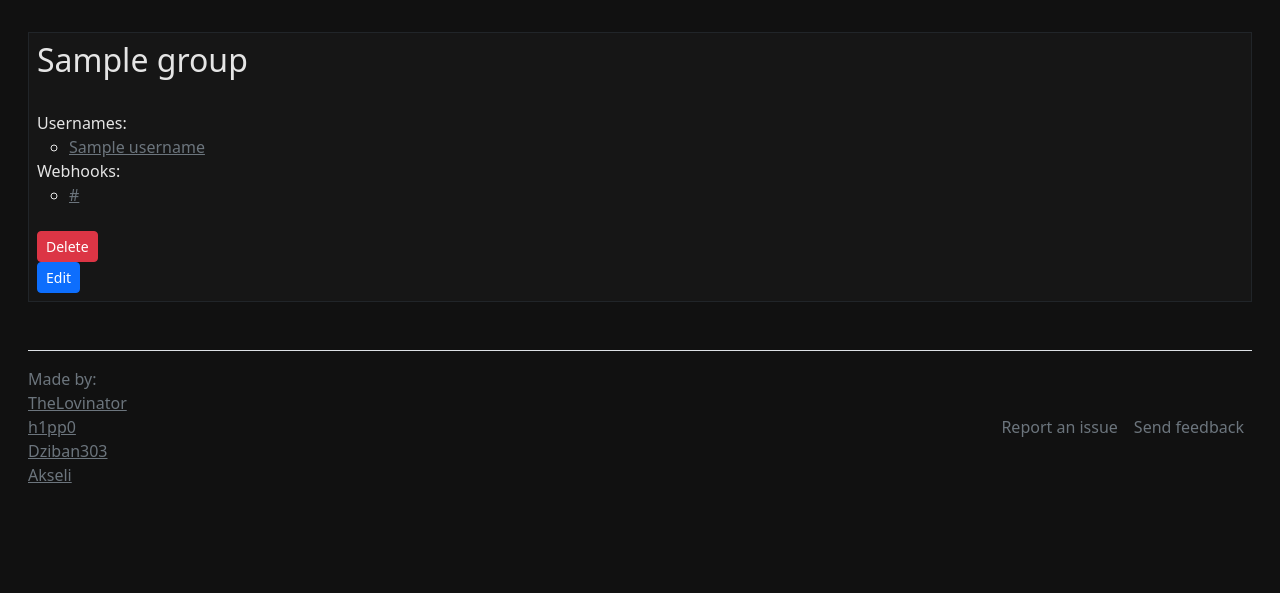
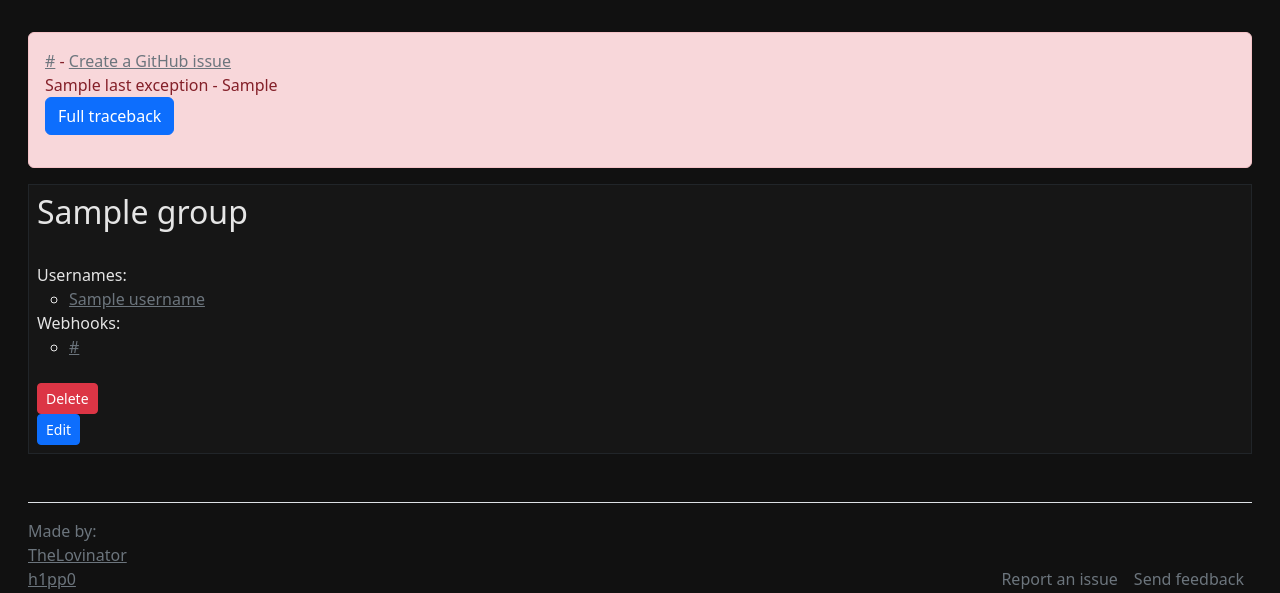
Before and after one commit to TheLovinator1/discord-twitter-webhooks, a FastAPI app: template discord_twitter_webhooks/templates/index.html in a window 1280 px wide. Shown: the part 57-650 px from the top of the page. Run offline with FastAPI, Linux system fonts and the light colour scheme; the template is opened without the code that fills it: most values are stand-ins (such as "Sample title", 1, 10 or a date in 2020); parts of the project's set-up code (start-up, migrations or seed data) failed here and were passed over.

Commit message:
Show feed errors on index page

```diff
--- a/discord_twitter_webhooks/main.py
+++ b/discord_twitter_webhooks/main.py
@@ -7,7 +7,7 @@ from uuid import uuid4
 
 import uvicorn
 from apscheduler.schedulers.background import BackgroundScheduler
-from fastapi import FastAPI, Form, Request, Response
+from fastapi import FastAPI, Form, HTTPException, Request, Response
 from fastapi.responses import HTMLResponse, JSONResponse, RedirectResponse
 from fastapi.staticfiles import StaticFiles
 from fastapi.templating import Jinja2Templates
@@ -63,6 +63,7 @@ async def index(request: Request) -> Response:
         {
             "request": request,
             "groups": list_of_groups,
+            "feeds": list(reader.get_feeds()),
             "app_settings": get_app_settings(reader),
         },
     )
@@ -96,6 +97,7 @@ async def modify(request: Request, uuid: str) -> Response:
     Returns:
         The add page.
     """
+    # Redirect to the index page with an error if the group doesn't exist
     if group := get_group(reader, uuid):
         return templates.TemplateResponse(
             "feed.html",
@@ -109,8 +111,7 @@ async def modify(request: Request, uuid: str) -> Response:
             },
         )
 
-    # Return JSON error
-    return Response(status_code=status.HTTP_404_NOT_FOUND, content=f"Group {uuid} not found")
+    raise HTTPException(status_code=404, detail=f"Group with UUID '{uuid}' not found")
 
 
 @app.post("/feed")
--- a/discord_twitter_webhooks/templates/index.html
+++ b/discord_twitter_webhooks/templates/index.html
@@ -12,6 +12,32 @@
             No groups found. You can add one <a href='{{ url_for("add") }}'>here</a>.
         </div>
     {% endif %}
+    {# Show errors #}
+    {% for feed in feeds %}
+        {% if feed.last_exception %}
+            <div class="alert alert-danger" role="alert">
+                <p>
+                    <a class="text-muted" href="{{ feed.url }}">{{ feed.url }}</a> -
+                    <a class="text-muted"
+                       href="https://github.com/thelovinator1/discord-twitter-webhooks/issues/new?assignees=&labels=bug&template=bug_report.md&title=Bug%3A+{{ feed.url }}+{{ feed.last_exception.type_name }}&body=**URL%3A**+{{ feed.url }}%0D%0A**Error%3A**+{{ feed.last_exception.type_name }}%0D%0A**Message%3A**+{{ feed.last_exception.value_str }}%0D%0A**Traceback%3A**%0D%0A%60%60%60%0D%0A{{ feed.last_exception.traceback_str }}%0D%0A%60%60%60">Create  a GitHub issue</a>
+                    <br />
+                    {{ feed.last_exception.type_name }} - {{ feed.last_exception.value_str }}
+                    <br />
+                    <a class="btn btn-primary"
+                       data-bs-toggle="collapse"
+                       href="#full_traceback_{{ loop.index0 }}"
+                       role="button"
+                       aria-expanded="false"
+                       aria-controls="full_traceback_{{ loop.index0 }}">Full traceback</a>
+                    <div class="collapse" id="full_traceback_{{ loop.index0 }}">
+                        <div class="card card-body">{{ feed.last_exception.traceback_str }}</div>
+                    </div>
+                </p>
+            </div>
+        {% endif %}
+    {% endfor %}
+    {% if error %}<div class="alert alert-danger" role="alert">{{ error }}</div>{% endif %}
+    {# Show groups #}
     <ul class="list-group">
         {% for group in groups %}
             <div class="p-2 mb-2 border border-dark">
```
